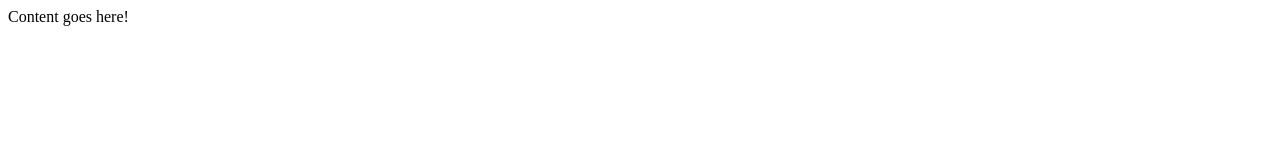
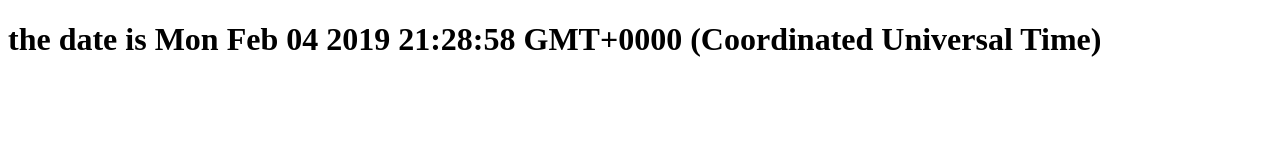
Before and after one commit to JasdeepKaur01/C0743793-06-WEEK05, a plain HTML site: page C0743793-06-WEEK05/index.html in a window 1280 px wide. Drawn offline with Linux system fonts and the light colour scheme.

Commit message:
JavaScript

```diff
--- a/C0743793-06-WEEK05/index.html
+++ b/C0743793-06-WEEK05/index.html
@@ -6,7 +6,10 @@
     <link href="css/default.css" rel="stylesheet" />
 </head>
 <body>
-    <div>Content goes here!</div>
-    <script src="js/main.js"></script>
+    <div>Hello Good Morning</div>
+    <script>
+        var date = new Date();
+        document.body.innerHTML = "<h1>the date is  " + date + "</h1>";
+    </script>
 </body>
 </html>
```
